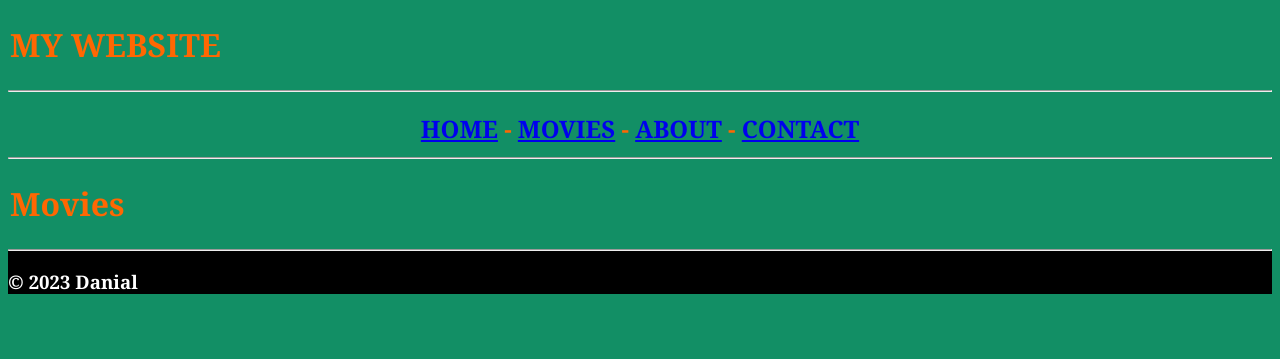
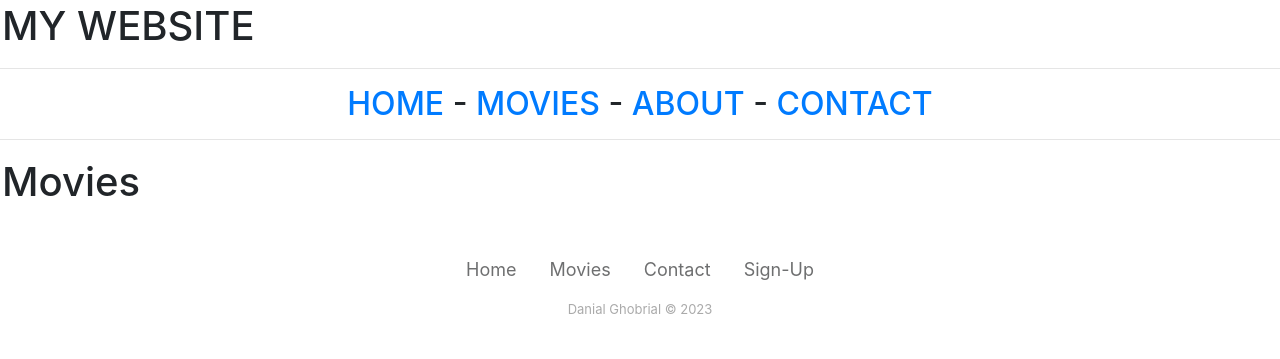
Before and after one commit to DanialGhobrial/DanialGhobrial, a Flask app: page / in a window 1280 px wide. Shown: the top 359 px of the page. Run offline with Flask 3, Linux system fonts and the light colour scheme; some libraries are stand-ins or nearby versions.

Commit message:
Commit Worked on front end

```diff
--- a/static/CSS/style.css
+++ b/static/CSS/style.css
@@ -16,7 +16,7 @@
     padding:2px;
 }
 
-nav {
+
 .navbar {
     background-color: #CCCCCC;
     overflow: hidden;
@@ -37,9 +37,63 @@
 h2 {
         text-align: center;
 }
+
+.footer-basic {
+    padding:40px 0;
+    background-color:#ffffff;
+    color:#4b4c4d;
   }
 
-footer {
-    background-color:rgb(0, 0, 0);
-    color:rgb(255, 255, 255);
+  .footer-basic ul {
+    padding:0;
+    list-style:none;
+    text-align:center;
+    font-size:18px;
+    line-height:1.6;
+    margin-bottom:0;
   }
+
+  .footer-basic li {
+    padding:0 10px;
+  }
+
+  .footer-basic ul a {
+    color:inherit;
+    text-decoration:none;
+    opacity:0.8;
+  }
+
+  .footer-basic ul a:hover {
+    opacity:1;
+  }
+
+  .footer-basic .social {
+    text-align:center;
+    padding-bottom:25px;
+  }
+
+  .footer-basic .social > a {
+    font-size:24px;
+    width:40px;
+    height:40px;
+    line-height:40px;
+    display:inline-block;
+    text-align:center;
+    border-radius:50%;
+    border:1px solid #ccc;
+    margin:0 8px;
+    color:inherit;
+    opacity:0.75;
+  }
+
+  .footer-basic .social > a:hover {
+    opacity:0.9;
+  }
+
+  .footer-basic .copyright {
+    margin-top:15px;
+    text-align:center;
+    font-size:13px;
+    color:#aaa;
+    margin-bottom:0;
+  }
--- a/templates/footer.html
+++ b/templates/footer.html
@@ -1,3 +1,22 @@
-<hr>
-<h3>© 2023 Danial</h3>
-</hr>
+<!DOCTYPE html>
+<html>
+
+<head>
+    <link rel="stylesheet" href="https://cdnjs.cloudflare.com/ajax/libs/twitter-bootstrap/4.1.3/css/bootstrap.min.css">
+</head>
+
+<body>
+    <div class="footer-basic">
+        <footer>
+            <ul class="list-inline">
+                <li class="list-inline-item"><a href="#">Home</a></li>
+                <li class="list-inline-item"><a href="#">Movies</a></li>
+                <li class="list-inline-item"><a href="#">Contact</a></li>
+                <li class="list-inline-item"><a href="#">Sign-Up</a></li>
+            </ul>
+            <p class="copyright">Danial Ghobrial © 2023</p>
+        </footer>
+    </div>
+</body>
+
+</html>
--- a/templates/nav.html
+++ b/templates/nav.html
@@ -1,3 +1,3 @@
 <hr>
-<h2><a href="/">HOME</a> - <a href="/movies">MOVIES</a> - <a href="/about">ABOUT</a> - <a href="/contact">CONTACT</a><x/h2>
+<h2><a href="/">HOME</a> - <a href="/movies">MOVIES</a> - <a href="/about">ABOUT</a> - <a href="/contact">CONTACT</a> <x/h2>
 <hr>
```
Lines whose indentation alone changed are shown as unchanged.
